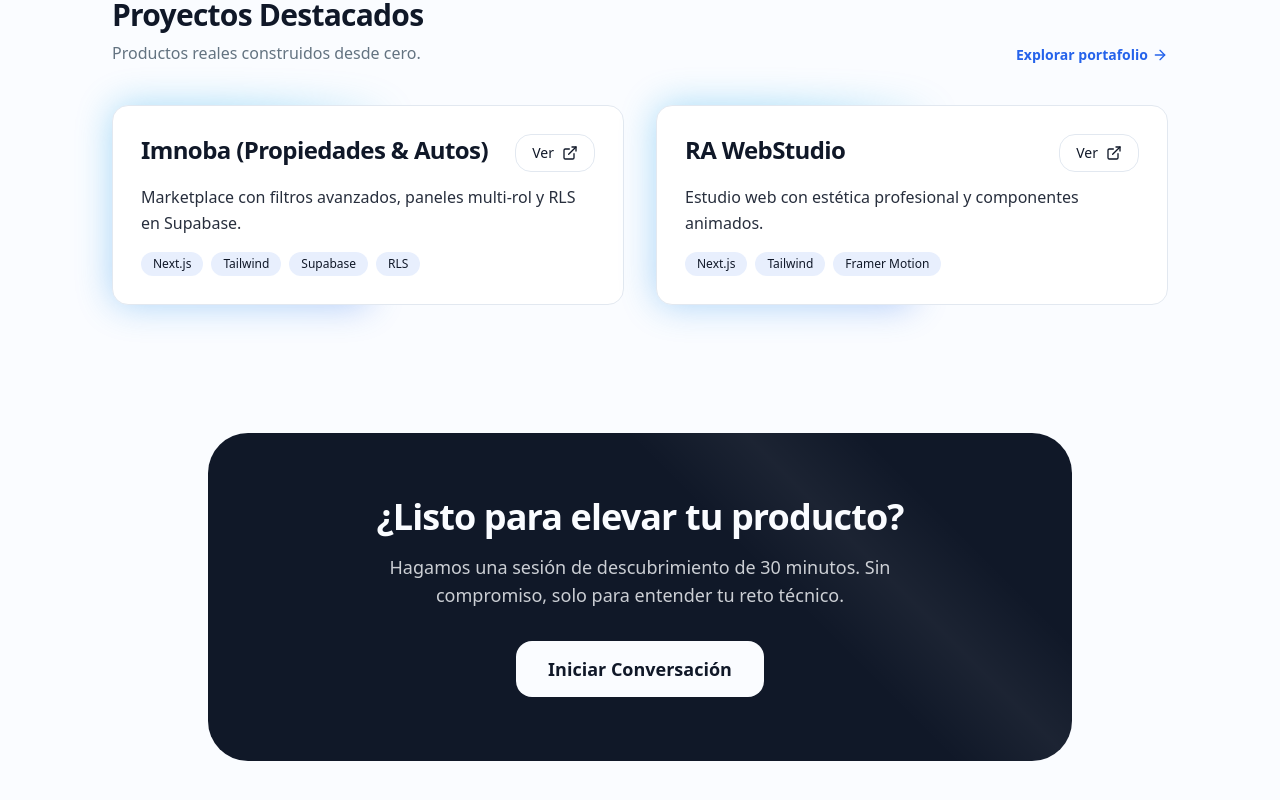
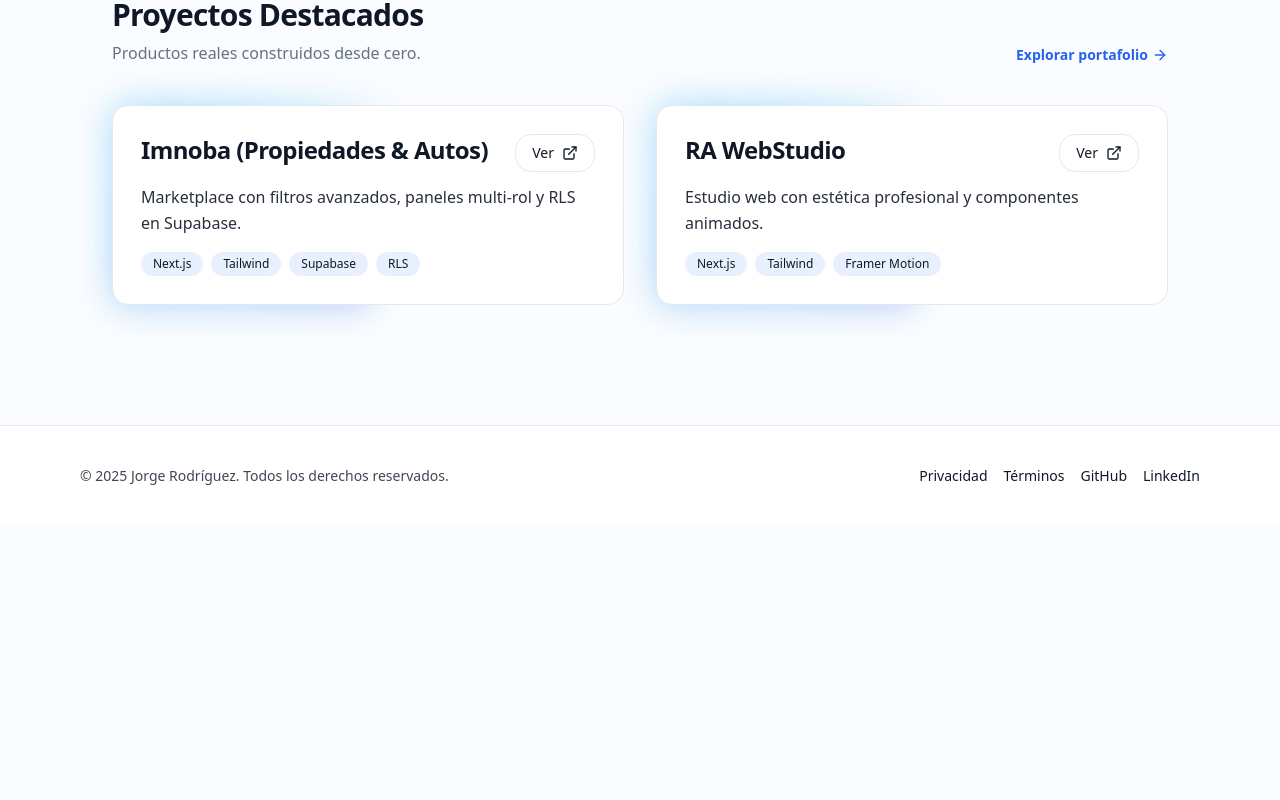
Before and after one commit to Jorgeluisra10/jorge-dev-site, a Next.js app: page / in a window 1280 px wide. Shown: the part 1996-2796 px from the top of the page. After the commit the page ends 2522 px from the top, so only its background shows below. Built offline with nearby package versions, Linux system fonts and the light colour scheme.

Commit message:
Mejoras visuales

```diff
--- a/src/app/page.tsx
+++ b/src/app/page.tsx
@@ -363,31 +363,6 @@ export default function HomePage(): React.JSX.Element {
           ))}
         </div>
       </motion.section>
-
-      {/* CTA FINAL */}
-      <motion.section
-        variants={sectionVariants}
-        className="max-w-4xl mx-auto px-4"
-      >
-        <div className="relative overflow-hidden rounded-[2.5rem] bg-[var(--foreground)] text-[var(--background)] p-10 md:p-16 text-center">
-          {/* Decoración CTA */}
-          <div className="absolute top-0 left-0 w-full h-full bg-[linear-gradient(45deg,transparent_45%,rgba(255,255,255,0.05)_50%,transparent_55%)] bg-[length:200%_200%] animate-[shimmer_4s_infinite]" />
-
-          <h3 className="relative z-10 text-3xl md:text-4xl font-bold mb-4 tracking-tight">
-            ¿Listo para elevar tu producto?
-          </h3>
-          <p className="relative z-10 text-lg opacity-80 mb-8 max-w-xl mx-auto">
-            Hagamos una sesión de descubrimiento de 30 minutos. Sin compromiso,
-            solo para entender tu reto técnico.
-          </p>
-          <Link
-            href="/contact"
-            className="relative z-10 inline-flex items-center justify-center h-14 px-8 rounded-2xl bg-[var(--background)] text-[var(--foreground)] font-bold text-lg hover:scale-105 transition-transform"
-          >
-            Iniciar Conversación
-          </Link>
-        </div>
-      </motion.section>
     </motion.main>
   );
 }
```
